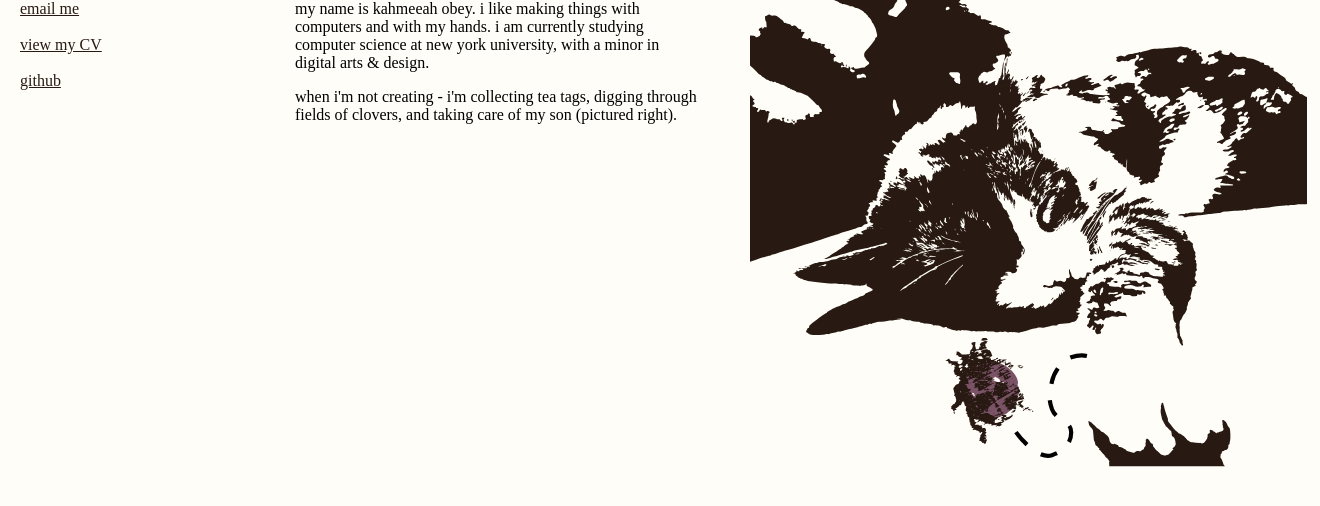
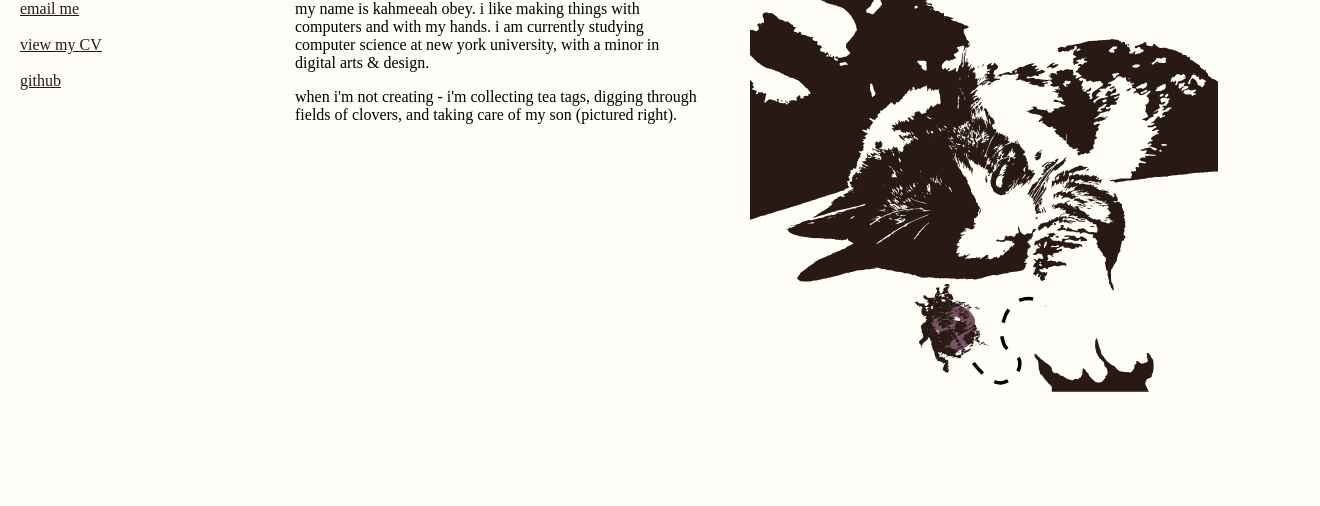
Before and after one commit to kahmeeah/portfolio, a Flask app: page /about in a window 1320 px wide. Shown: the part 253-759 px from the top of the page. Run offline with Flask 3, Linux system fonts and the light colour scheme.

Commit message:
style: scale nav and about pages dynamically

```diff
--- a/templates/about.html
+++ b/templates/about.html
@@ -24,7 +24,7 @@
                 </div>
 
         <div class="about-pic">
-            <img src="{{url_for('static', filename='images/montybear.svg')}}" alt="" style="width: 557px;">
+            <img src="{{url_for('static', filename='images/montybear.svg')}}" alt="" style="max-width: 85%;">
 
         </div>
     </div>
--- a/templates/nav.html
+++ b/templates/nav.html
@@ -7,9 +7,13 @@
     <a href="https://github.com/kahmeeah" target="_blank">CS</a>.
 </div> -->
 
+<div class="nav-div">
+
+
 <div class="nav-header">
     <a href="{{ url_for('about' )}}" id="{% if active_page == 'about' %}active{% endif %}">Kahmeeah Obey</a>
     is a
     <a href="{{ url_for('design' )}}" id="{% if active_page == 'design' %}active{% endif %}">designer</a>
-    and <a href="{{ url_for('code') }}" target="_blank">developer</a> based in New York, NY.
+    and <a href="{{ url_for('code') }}" id="{% if active_page == 'code' %}active{% endif %}">developer</a> based in New York, NY.
 </div>
+</div>
```
